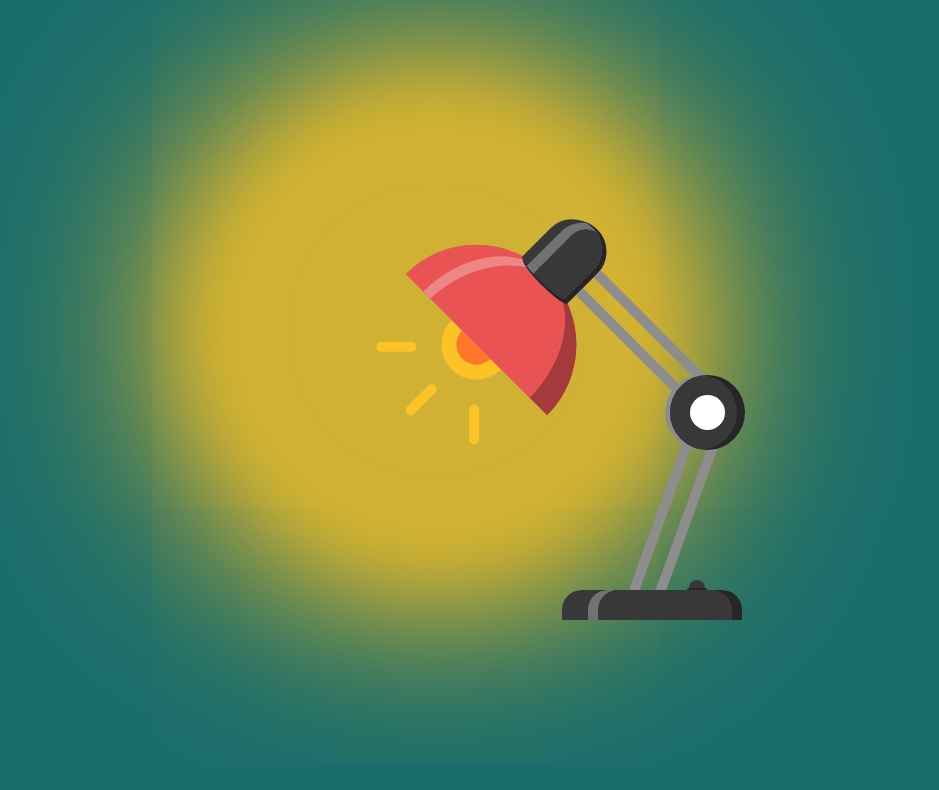
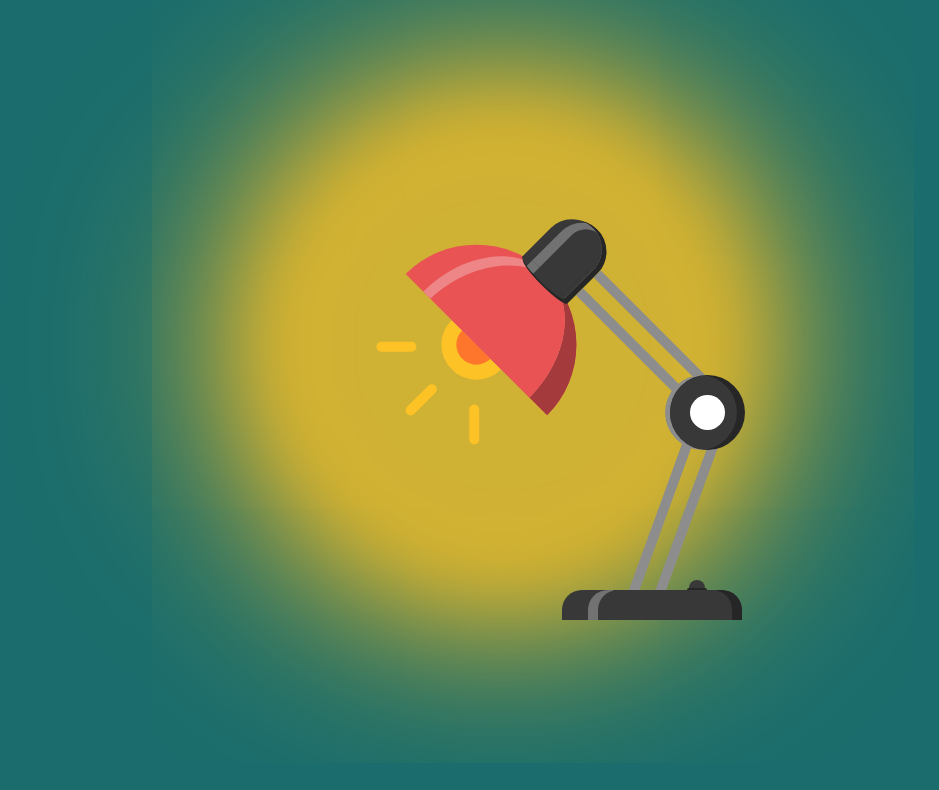
Before and after one commit to FabianXRL16/Lamp, a website: page index.html in a window 1280 px wide. Shown: the whole page, without its empty margins (103-1042 px from the left). Drawn offline with Linux system fonts and the light colour scheme.

Commit message:
Refactoring code

```diff
--- a/index.html
+++ b/index.html
@@ -8,8 +8,8 @@
     <link rel="stylesheet" href="style.css" />
   </head>
   <body>
-    <div class="shade"></div>
     <div class="lamp">
+      <div class="shade"></div>
       <div class="main">
         <div class="focus"></div>
         <div class="cover">
--- a/style.css
+++ b/style.css
@@ -324,8 +324,8 @@ button {
   border-radius: 50%;
   background: rgba(253, 194, 38, 0.8);
   position: absolute;
-  top: 130px;
-  right: calc((100vw - 400px) / 2 + 100px);
+  top: -75px;
+  left: -75px;
   filter: blur(30px);
   box-shadow: 0 0 50px rgba(253, 194, 38, 0.1),
     0 0 100px rgba(253, 196, 38, 0.582), 0 0 150px #fdc226, 0 0 200px #fdc226,
```
